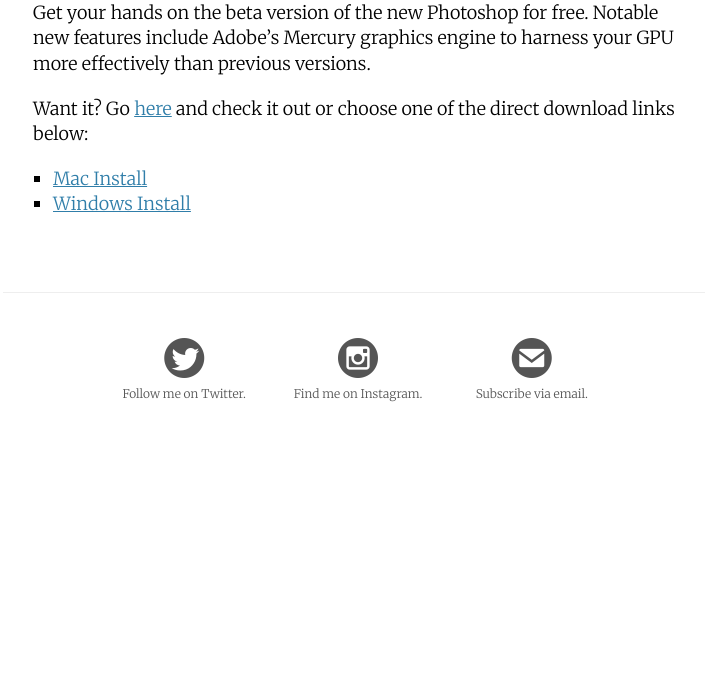
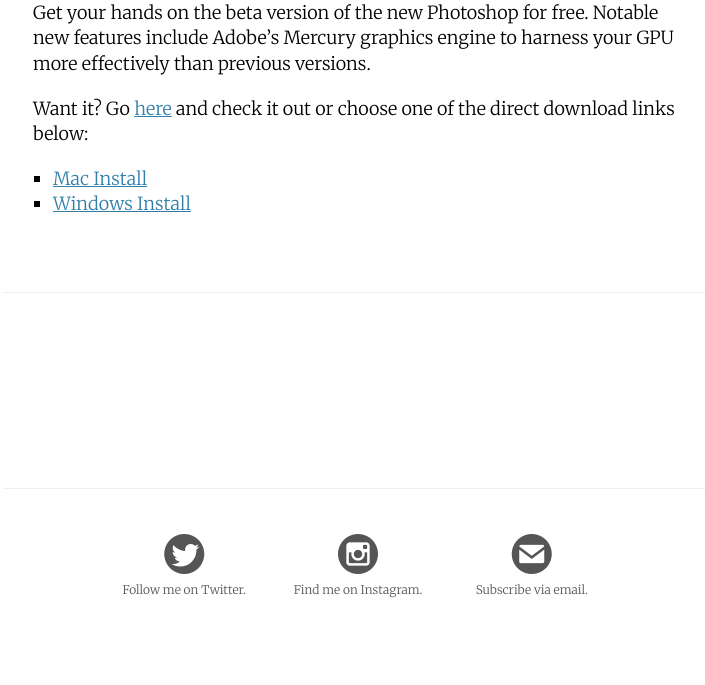
Before and after one commit to simonjbeaumont/simonjbeaumont.github.io, a Jekyll site: the page built from software/_posts/2012-03-30-cs6-beta.md, in a window 1280 px wide. Shown: the part 626-1311 px from the top of the page, without its empty margins (282-987 px from the left). Built offline with Jekyll 4.4.1, drawn with Linux system fonts in a browser that asks for light colours; Markdown is read by kramdown in place of the engine named in the settings; comment, search, counter and statistics services are not loaded; before the commit the page ends 1115 px from its top, so only the background shows below that.

Commit message:
Add disqus comment code

```diff
--- a/_config.yml
+++ b/_config.yml
@@ -1,4 +1,5 @@
 markdown: rdiscount
+comments: true
 pygments: true
 safe: true
 permalink: /posts/:title
@@ -11,6 +12,7 @@
 twitter: simonjbeaumont
 instagram: simonjbeaumont
 github: simonjbeaumont
+disqus: skylightsymmetry
 
 catcolors:
   software: 3a6476
--- a/_layouts/post.html
+++ b/_layouts/post.html
@@ -10,6 +10,22 @@
 <h1>{{ page.title }}</h1>
 
 {{ content }}
+</section>
+
+<section class="comments">
+  {% if site.comments %}
+  <div id="disqus_thread"></div>
+  <script type="text/javascript">
+      var disqus_shortname = '{{ site.disqus }}';
+      var disqus_identifier = '{{ page.id }}';
+      (function() {
+          var dsq = document.createElement('script'); dsq.type = 'text/javascript'; dsq.async = true;
+          dsq.src = '//' + disqus_shortname + '.disqus.com/embed.js';
+          (document.getElementsByTagName('head')[0] || document.getElementsByTagName('body')[0]).appendChild(dsq);
+      })();
+  </script>
+  <noscript>Please enable JavaScript to view the <a href="http://disqus.com/?ref_noscript">comments powered by Disqus.</a></noscript>
+  {% endif %}
 </section>
 
 <section class="meta">
--- a/css/base.css
+++ b/css/base.css
@@ -213,11 +213,10 @@
     background-repeat: repeat-x;
     margin: 2em 3em;
   }
-  .meta {
+  .meta, .comments {
     margin: 75px -30px 25px -30px;
     padding: 60px 0;
     border-top: 1px solid #eee;
-    color: #eee;
     text-align: center;
   }
   .meta a {
```
